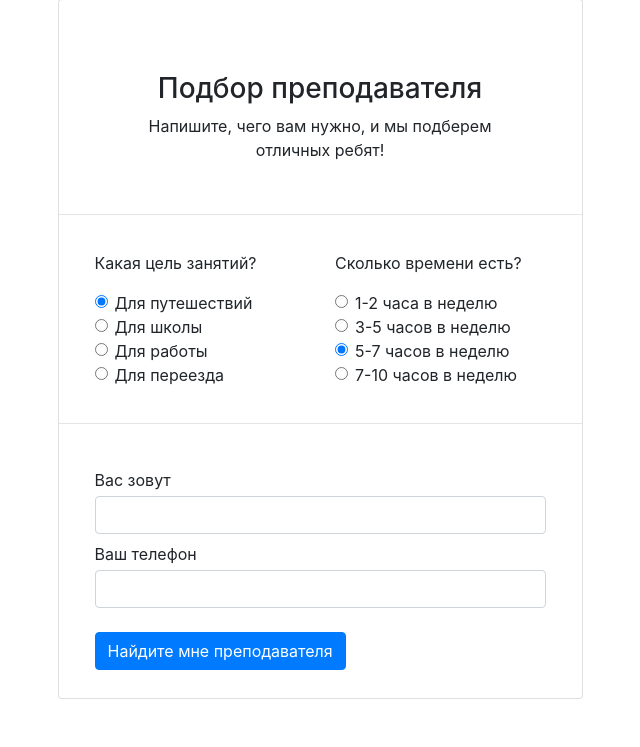
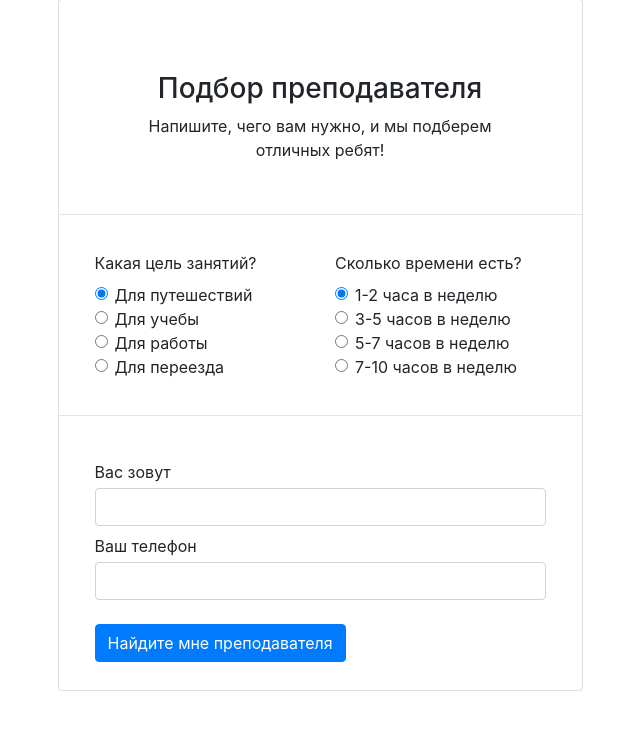
Before and after one commit to IvanRychkov/stepik-teachers, a Flask app: page /request/ in a window 1280 px wide. Shown: the part 121-868 px from the top of the page, without its empty margins (320-960 px from the left). After the commit the page ends 812 px from the top, so only its background shows below. Run offline with Flask 2, Linux system fonts and the light colour scheme; some libraries are stand-ins or nearby versions.

Commit message:
feat: request form translated to jinja

```diff
--- a/app.py
+++ b/app.py
@@ -2,7 +2,7 @@
 
 from flask import Flask, render_template, request
 from flask_wtf import FlaskForm
-from wtforms import HiddenField, StringField, IntegerField
+from wtforms import HiddenField, StringField, RadioField
 from wtforms.validators import InputRequired
 import data_loader
 import json
@@ -63,12 +63,31 @@
     return data['weekdays']
 
 
-class BookingForm(FlaskForm):
+class PersonalForm(FlaskForm):
+    """Базовый класс для форм с персональными данными."""
     name = StringField('Вас зовут', [InputRequired('Пожалуйста, укажите ваше имя.')])
     phone = StringField('Ваш телефон', [InputRequired('Пожалуйста, укажите ваш телефон.')])
+
+
+class BookingForm(PersonalForm):
+    """Расширение персональной формы скрытыми полями для бронирования."""
     weekday = HiddenField('weekday')
     time = HiddenField('time')
     teacher_id = HiddenField('teacher_id')
+
+
+class RequestForm(PersonalForm):
+    goals = RadioField('Какая цель занятий?',
+                       choices=[*get_goals().items()],
+                       default='travel')
+    times = RadioField('Сколько времени есть?',
+                       choices=[
+                           ('1-2', '1-2 часа в неделю'),
+                           ('3-5', '3-5 часов в неделю'),
+                           ('5-7', '5-7 часов в неделю'),
+                           ('7-10', '7-10 часов в неделю')
+                       ],
+                       default='1-2')
 
 
 @app.route('/')
@@ -114,7 +133,10 @@
 @app.route('/request/')
 def render_request_form():
     """Заявка на подбор"""
-    return render_template('request.html')
+    form = RequestForm()
+
+    return render_template('request.html',
+                           form=form)
 
 
 @app.route('/request_done/')
--- a/templates/request.html
+++ b/templates/request.html
@@ -2,7 +2,7 @@
 {% block main %}
 <main class="container mt-5">
   <div class="col-12 col-sm-10 col-lg-6 offset-lg-3 offset-sm-1">
-    <form action="request_done.html" class="card mb-5">
+    <form action="/request_done/" class="card mb-5" method="post">
       <div class="card-body text-center pt-5">
         <h1 class="h3 card-title mt-4 mb-2">Подбор преподавателя</h1>
         <p class="px-5">Напишите, чего вам нужно, и&nbsp;мы&nbsp;подберем отличных&nbsp;ребят!</p>
@@ -11,67 +11,32 @@
       <div class="card-body mx-3">
         <div class="row">
           <div class="col">
-            <p>Какая цель занятий?</p>
-            <div class="form-check ">
-              <input type="radio" class="form-check-input" name="goal" value="travel" id="goal1" checked>
-              <label class="form-check-label" for="goal1">
-                Для путешествий
-              </label>
+            {{ form.goals.label }}
+            {% for a in form.goals %}
+            <div class="form-check">
+              {{ a(class_='form-check-input') }}
+              {{ a.label(class_='form-check-label') }}
             </div>
-            <div class="form-check ">
-              <input type="radio" class="form-check-input" name="goal" value="learn" id="goal2">
-              <label class="form-check-label" for="goal2">
-                Для школы
-              </label>
-            </div>
-            <div class="form-check ">
-              <input type="radio" class="form-check-input" name="goal" value="work" id="goal3">
-              <label class="form-check-label" for="goal2">
-                Для работы
-              </label>
-            </div>
-            <div class="form-check ">
-              <input type="radio" class="form-check-input" name="goal" value="move" id="goal4">
-              <label class="form-check-label" for="goal2">
-                Для переезда
-              </label>
-            </div>
+            {% endfor %}
           </div>
           <div class="col">
-            <p>Сколько времени есть?</p>
+            {{ form.times.label }}
+            {% for t in form.times %}
             <div class="form-check">
-              <input type="radio" class="form-check-input" name="time" value="1-2" id="time1">
-              <label class="form-check-label" for="time1">
-                1-2 часа в&nbsp;неделю
-              </label>
+              {{ t(class_='form-check-input') }}
+              {{ t.label(class_='form-check-label') }}
             </div>
-            <div class="form-check">
-              <input type="radio" class="form-check-input" name="time" value="3-5" id="time2">
-              <label class="form-check-label" for="time2">
-                3-5 часов в&nbsp;неделю
-              </label>
-            </div>
-            <div class="form-check">
-              <input type="radio" class="form-check-input" name="time" value="5-7" id="time3" checked>
-              <label class="form-check-label" for="time3">
-                5-7 часов в&nbsp;неделю
-              </label>
-            </div>
-            <div class="form-check">
-              <input type="radio" class="form-check-input" name="time" value="7-10" id="time4">
-              <label class="form-check-label" for="time4">
-                7-10 часов в&nbsp;неделю
-              </label>
-            </div>
+            {% endfor %}
           </div>
         </div>
       </div>
       <hr>
       <div class="card-body mx-3">
-        <label class="mb-1 mt-2">Вас зовут</label>
-        <input class="form-control" type="text" placeholder="">
-        <label class="mb-1 mt-2">Ваш телефон</label>
-        <input class="form-control" type="text" placeholder="">
+        {{ form.name.label(class_='mb-1 mt-2') }}
+        {{ form.name(class_='form-control') }}
+        {{ form.phone.label(class_='mb-1 mt-2') }}
+        {{ form.phone(class_='form-control') }}
+        {{ form.csrf_token }}
         <input type="submit" class="btn btn-primary mt-4 mb-2" value="Найдите мне преподавателя">
       </div>
     </form>
```
